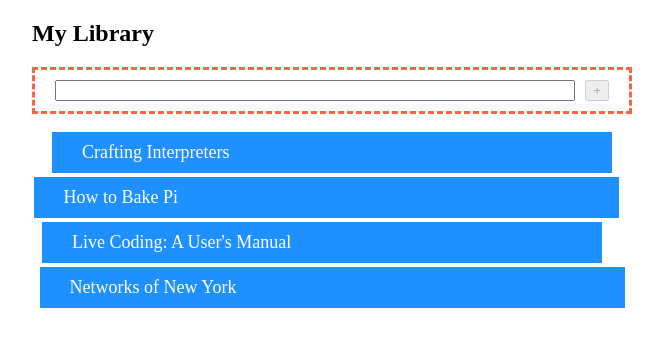
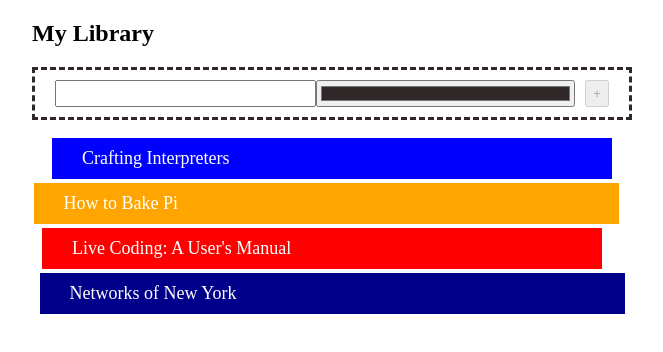
Before and after one commit to PUDT3101C-Fall2026/react-demo, a React (Vite) app: page / in a window 1280 px wide. Shown: the top 352 px of the page, without its empty margins (308-971 px from the left). Built offline with nearby package versions, Linux system fonts and the light colour scheme.

Commit message:
Add color picker component example

```diff
--- a/src/Library.jsx
+++ b/src/Library.jsx
@@ -1,14 +1,19 @@
 import { useState } from "react";
 
 let initialBooks = [
-  { title: "Crafting Interpreters", author: "Robert Nystrom" },
-  { title: "How to Bake Pi", author: "Eugenia Cheng" },
+  { title: "Crafting Interpreters", author: "Robert Nystrom", color: "blue" },
+  { title: "How to Bake Pi", author: "Eugenia Cheng", color: "orange" },
   {
     title: "Live Coding: A User's Manual",
     author:
       "Alan Blackwell, Emma Cocker, Geoff Cox, Alex McLean and Thor Magnusson",
+    color: "red",
   },
-  { title: "Networks of New York", author: "Ingrid Burrington" },
+  {
+    title: "Networks of New York",
+    author: "Ingrid Burrington",
+    color: "darkblue",
+  },
 ];
 
 // This is our Library component which is exported for use in main.jsx
@@ -25,7 +30,12 @@ export function Library() {
       />
       <ul className="books">
         {books.map((book) => (
-          <Book key={book.title} title={book.title} author={book.author} />
+          <Book
+            key={book.title}
+            color={book.color}
+            title={book.title}
+            author={book.author}
+          />
         ))}
       </ul>
     </section>
@@ -36,14 +46,22 @@ function NewBook(props) {
   // State field for the title being entered
   let [title, setTitle] = useState("");
 
+  let [color, setColor] = useState("#302828");
+
   function submit() {
     setTitle("");
-    props.onCreated({ title: title, author: "" });
+    setColor("#302828");
+    props.onCreated({ title: title, author: "", color: color });
   }
 
   return (
-    <div className="new-book">
+    <div className="new-book" style={{ borderColor: color }}>
       <input value={title} onInput={(event) => setTitle(event.target.value)} />
+      <input
+        value={color}
+        onInput={(event) => setColor(event.target.value)}
+        type="color"
+      ></input>
       <button onClick={submit} disabled={title == ""}>
         +
       </button>
@@ -55,7 +73,7 @@ function Book(props) {
   let [shown, setShown] = useState(false);
 
   return (
-    <li>
+    <li style={{ background: props.color }}>
       {props.title}{" "}
       {/* <button onClick={() => setShown(!shown)}>
         {shown ? "Hide" : "Show"}
```
